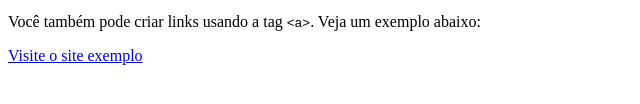
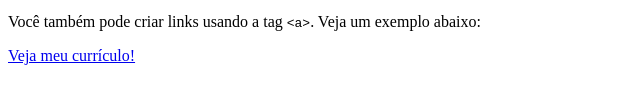
Before and after one commit to Davizera-cmd/HTML, a plain HTML site: page index.html in a window 1280 px wide. Shown: the part 364-468 px from the top of the page, 0-640 px from the left. Drawn offline with Linux system fonts and the light colour scheme.

Commit message:
Update index.html

```diff
--- a/index.html
+++ b/index.html
@@ -21,6 +21,6 @@
 
     <p>Você também pode criar links usando a tag <code>&lt;a&gt;</code>. Veja um
     exemplo abaixo:</p>
-    <a href="https://www.exemplo.com">Visite o site exemplo</a>
+    <a href="https://davizera-cmd.github.io/curriculum/">Veja meu currículo!</a>
 </body>
 </html>
```
